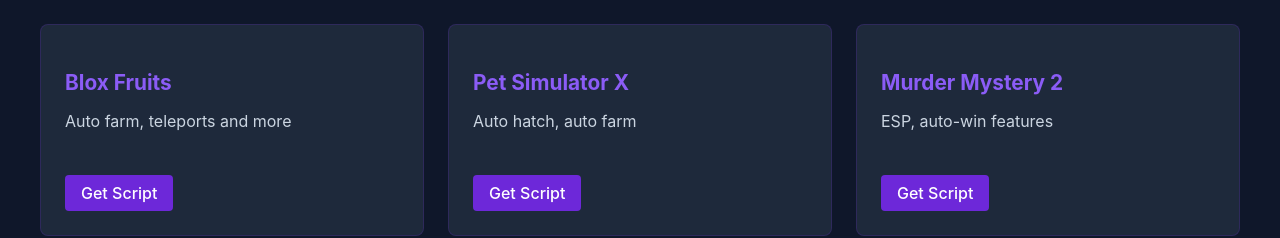
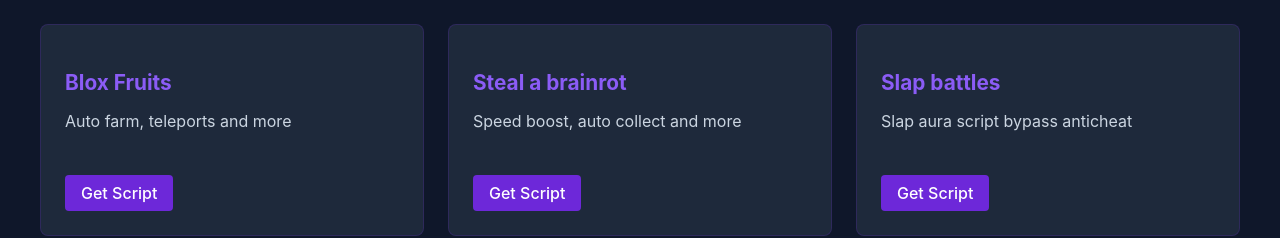
Before and after one commit to Yuna-ux/Yuna-ux, a Next.js app: page /main in a window 1280 px wide. Shown: the part 245-483 px from the top of the page. Built offline with nearby package versions, Linux system fonts and the light colour scheme; a web font is replaced by a local one.

Commit message:
Update page.js

```diff
--- a/app/main/page.js
+++ b/app/main/page.js
@@ -69,7 +69,6 @@ export default function Home() {
   );
 }
 
-// Dados mockados - pode substituir por chamada API ou database
 const scriptsData = [
   {
     id: 1,
@@ -79,15 +78,15 @@ const scriptsData = [
   },
   {
     id: 2,
-    name: 'Pet Simulator X',
-    description: 'Auto hatch, auto farm',
-    slug: 'pet-simulator'
+    name: 'Steal a brainrot',
+    description: 'Speed boost, auto collect and more',
+    slug: 'steal-a-brainrot'
   },
   {
     id: 3,
-    name: 'Murder Mystery 2',
-    description: 'ESP, auto-win features',
-    slug: 'mm2'
+    name: 'Slap battles',
+    description: 'Slap aura script bypass anticheat',
+    slug: 'sb'
   }
 ];
 
```
